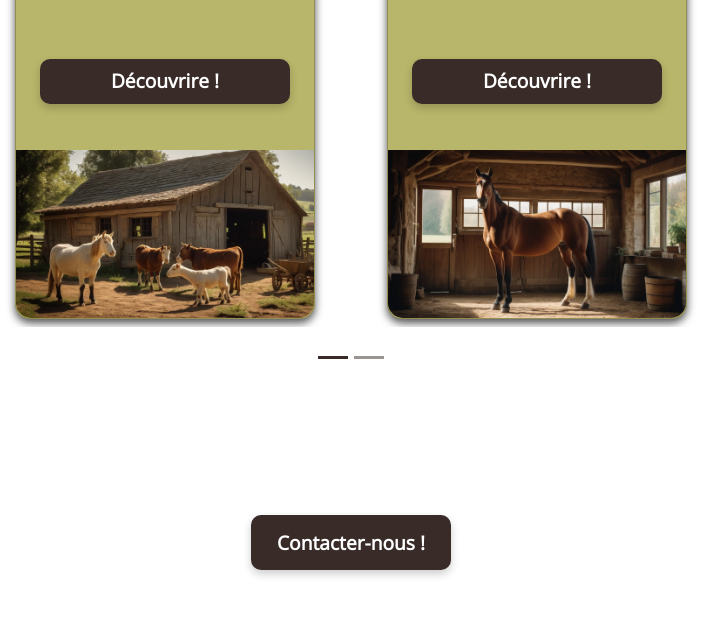
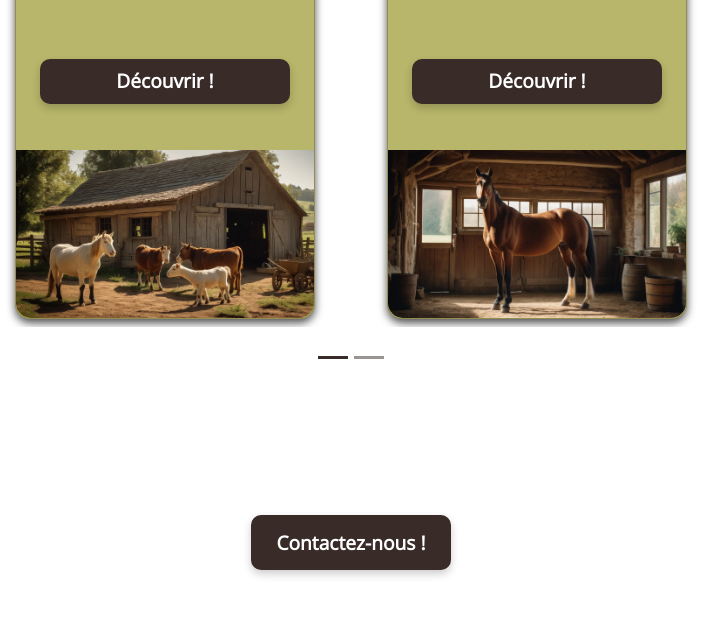
Before and after one commit to YoLaub/SOUTENANCE_REFONTE, a plain HTML site: page index.html in a window 1280 px wide. Shown: the part 1681-2301 px from the top of the page, 289-991 px from the left. Drawn offline with nearby package versions, Linux system fonts and the light colour scheme.

Commit message:
correction mineur

```diff
--- a/index.html
+++ b/index.html
@@ -151,7 +151,7 @@
                                 ipsum ab? Sequi animi eligendi ad eius quod cumque ipsa! Dolor totam repudiandae libero
                                 laborum? Veniam, dolorem vel.</p>
                             <a href="Services.html">
-                                <p class="bouton"> Découvrire !</p>
+                                <p class="bouton"> Découvrir !</p>
                             </a>
                             <img src="images/ferme_pédagogique.webp" alt="ferme-pedagogique" class="img-fluid">
                         </article>
@@ -162,7 +162,7 @@
                                 ipsum ab? Sequi animi eligendi ad eius quod cumque ipsa! Dolor totam repudiandae libero
                                 laborum? Veniam, dolorem vel.</p>
                             <a href="Services.html">
-                                <p class="bouton"> Découvrire !</p>
+                                <p class="bouton"> Découvrir !</p>
                             </a>
                             <img src="images/STABLE.webp" alt="Nos écurie" class="img-fluid">
                         </article>
@@ -177,7 +177,7 @@
                                 ipsum ab? Sequi animi eligendi ad eius quod cumque ipsa! Dolor totam repudiandae libero
                                 laborum? Veniam, dolorem vel.</p>
                             <a href="Services.html">
-                                <p class="bouton"> Découvrire !</p>
+                                <p class="bouton"> Découvrir !</p>
                             </a>
                             <img src="images/PONEY.webp" alt="Les activités" class="img-fluid">
                         </article>
@@ -188,7 +188,7 @@
                                 ipsum ab? Sequi animi eligendi ad eius quod cumque ipsa! Dolor totam repudiandae libero
                                 laborum? Veniam, dolorem vel.</p>
                             <a href="Services.html">
-                                <p class="bouton"> Découvrire !</p>
+                                <p class="bouton"> Découvrir !</p>
                             </a>
                             <img src="images/RECEPTION.webp" alt="Nos salle" class="img-fluid">
                         </article>
@@ -237,7 +237,7 @@
                                 ipsum ab? Sequi animi eligendi ad eius quod cumque ipsa! Dolor totam repudiandae libero
                                 laborum? Veniam, dolorem vel.</p>
                             <a href="Services.html">
-                                <p class="bouton"> Découvrire !</p>
+                                <p class="bouton"> Découvrir !</p>
                             </a>
                             <img src="images/ferme_pédagogique.webp" alt="ferme-pedagogique" class="img-fluid">
                         </article>
@@ -249,7 +249,7 @@
                                 ipsum ab? Sequi animi eligendi ad eius quod cumque ipsa! Dolor totam repudiandae libero
                                 laborum? Veniam, dolorem vel.</p>
                             <a href="Services.html">
-                                <p class="bouton"> Découvrire !</p>
+                                <p class="bouton"> Découvrir !</p>
                             </a>
                             <img src="images/PONEY.webp" alt="Les activités" class="img-fluid">
                         </article>
@@ -263,7 +263,7 @@
                                 ipsum ab? Sequi animi eligendi ad eius quod cumque ipsa! Dolor totam repudiandae libero
                                 laborum? Veniam, dolorem vel.</p>
                             <a href="Services.html">
-                                <p class="bouton"> Découvrire !</p>
+                                <p class="bouton"> Découvrir !</p>
                             </a>
                             <img src="images/STABLE.webp" alt="Nos écurie" class="img-fluid">
                         </article>
@@ -277,7 +277,7 @@
                                 ipsum ab? Sequi animi eligendi ad eius quod cumque ipsa! Dolor totam repudiandae libero
                                 laborum? Veniam, dolorem vel.</p>
                             <a href="Services.html">
-                                <p class="bouton"> Découvrire !</p>
+                                <p class="bouton"> Découvrir !</p>
                             </a>
                             <img src="images/RECEPTION.webp" alt="Nos salle" class="img-fluid">
                         </article>
@@ -302,7 +302,7 @@
         <section class="contenaireMain endMain">
             <div class="bouton">
                 <a href="Contact.html">
-                    <h3>Contacter-nous !</h3>
+                    <h3>Contactez-nous !</h3>
                 </a>
             </div>
             <a href="#logo" class="up">
--- a/styles/style.css
+++ b/styles/style.css
@@ -1147,7 +1147,7 @@ header {
 
 #formulaire .g-recaptcha {
     position: relative;
-    right: 133px;
+    right: 0px;
 }
 
 
@@ -1706,7 +1706,7 @@ footer {
 
 
     /*=========================================================*/
-    /*-------------MAIN contact------------*/
+    /*-------------contact------------*/
 
     #presentation h3 {
         font-size: 4.5rem;
@@ -1721,16 +1721,6 @@ footer {
         width: 100%;
         height: 480px;
     }
-
-
-
-    /*=========================================================*/
-    /*-------------MAIN Mentions------------*/
-
-
-
-
-
 
 
     /*=========================================================*/
```
Also changed, not shown: Actu.html (+1 -1 lines), Mention.html (+1 -1 lines), Services.html (+1 -1 lines), whoIam.html (+1 -1 lines).
